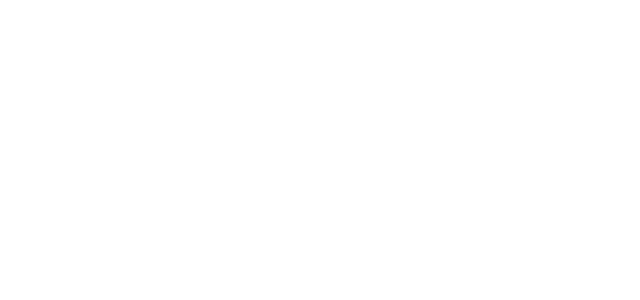
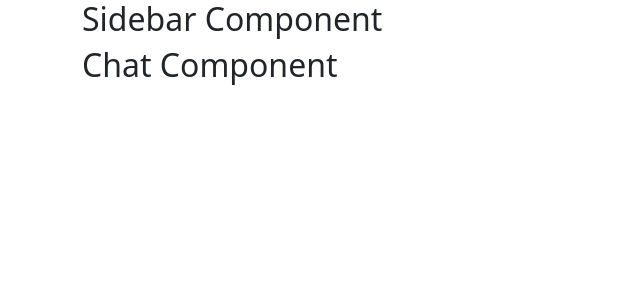
Before and after one commit to FabianHerr/Swap, a React (Vite) app in the folder frontend/: page /messages in a window 1280 px wide. Before the commit this address had no page. Shown: the top 300 px of the page, without its empty margins (0-640 px from the left). Built offline with nearby package versions, Linux system fonts and the light colour scheme.

Commit message:
Create chat React components and messages page

```diff
--- a/frontend/src/App.jsx
+++ b/frontend/src/App.jsx
@@ -4,6 +4,7 @@
 import { BrowserRouter, Routes, Route } from 'react-router-dom'
 import Login from './Login'
 import OfferPage from './OfferPage'
+import Messages from './Messages'
 
 
 function App() {
@@ -13,6 +14,7 @@
         <Route path='/register' element={<Signup/>}></Route>
         <Route path='/login' element={<Login/>}></Route>
         <Route path='/offer' element={<OfferPage/>}></Route>
+        <Route path='/messages' element={<Messages/>}></Route>
       </Routes>
     </BrowserRouter>
   )
--- /dev/null
+++ b/frontend/src/Messages.jsx
@@ -0,0 +1,18 @@
+import React from "react";
+import Sidebar from "./chat_components/Sidebar";
+import ChatWindow from "./chat_components/ChatWindow";
+
+const Messages = () => {
+    return(
+        <div className = "Messages">
+            <div className = "container">
+                <Sidebar />
+                <ChatWindow />
+            </div>
+        </div>
+
+    )
+}
+
+
+export default Messages;
--- /dev/null
+++ b/frontend/src/chat_components/ChatWindow.jsx
@@ -0,0 +1,12 @@
+import React from "react";
+
+const ChatWindow = () => {
+    return(
+        <div className = "ChatWindow">
+            <h2>Chat Component</h2>
+        </div>
+    );
+
+};
+
+export default ChatWindow;
--- /dev/null
+++ b/frontend/src/chat_components/Sidebar.jsx
@@ -0,0 +1,11 @@
+import React from "react";
+
+const Sidebar = () => {
+    return(
+        <div className = "Sidebar">
+            <h2>Sidebar Component</h2>
+        </div>
+    );
+};
+
+export default Sidebar;
```
Also changed, not shown: frontend/src/chat_components/ChatList.jsx (added), frontend/src/chat_components/Input.jsx (added), frontend/src/chat_components/Message.jsx (added), frontend/src/chat_components/Navbar.jsx (added), frontend/src/chat_components/Search.jsx (added), 2 other files (tests, documents, lock files or other folders).
